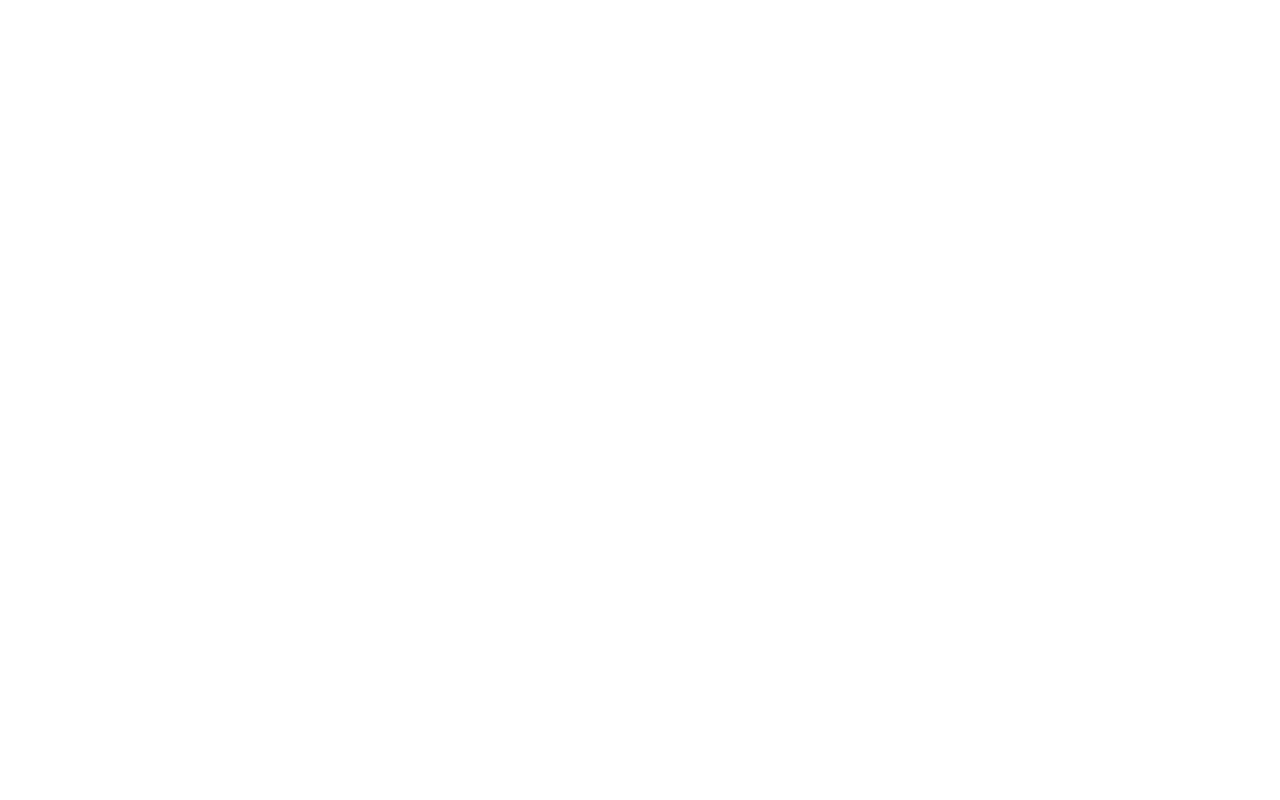
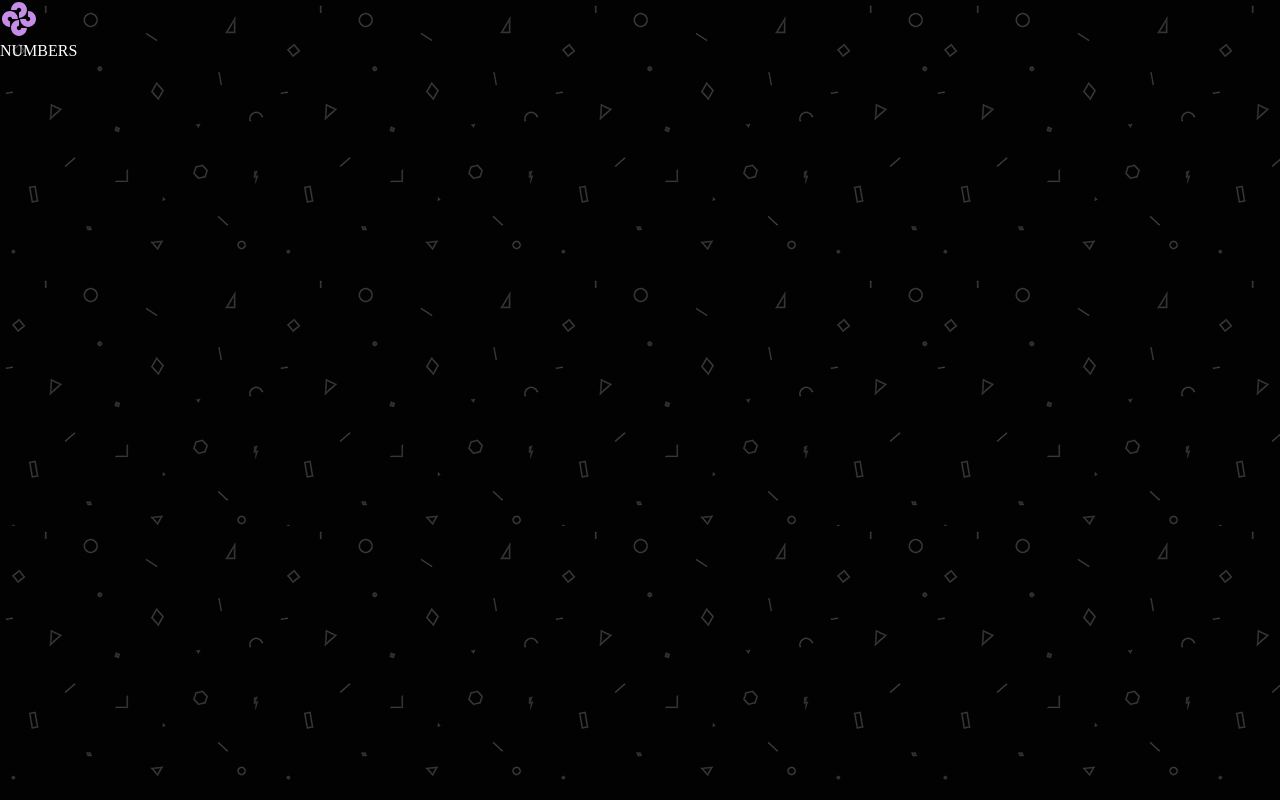
Before and after one commit to MuriloSouza955/Sorteador_de_numeros, a plain HTML site: page index.html in a window 1280 px wide. Drawn offline with Linux system fonts and the light colour scheme; a web font is replaced by a local one.

Commit message:
Inicioando o layout

```diff
--- a/css/main.css
+++ b/css/main.css
@@ -43,5 +43,17 @@
 
     --label-medium: 700 1.25rem/150% var(--font_RobotoFlex);
     --label-small: 700 1rem/150% var(--font_RobotoFlex);
+}
 
+body{
+    display: flex;
+    flex-direction: row;
+    background-color: var(--background-primary);
+    background-image: url("/assets/Shapes.png");
+    background-repeat: repeat;
+
+    h1{
+        font: var(--display-large);
+        color: var(--content-primary);
+    }
 }
--- a/index.html
+++ b/index.html
@@ -11,6 +11,17 @@
     <title>Sorteador de números</title>
 </head>
 <body>
+    <header class="header">
+        <div class="header__logo">
+            <img src="/assets/icons/envolver.svg" alt="Logo">
+            <h1>NUMBERS</h1>
+        </div>
+    <div class="container">
+        <div class="header">
+
+        </div>
+    </div>
+
 
 </body>
 </html>
```
